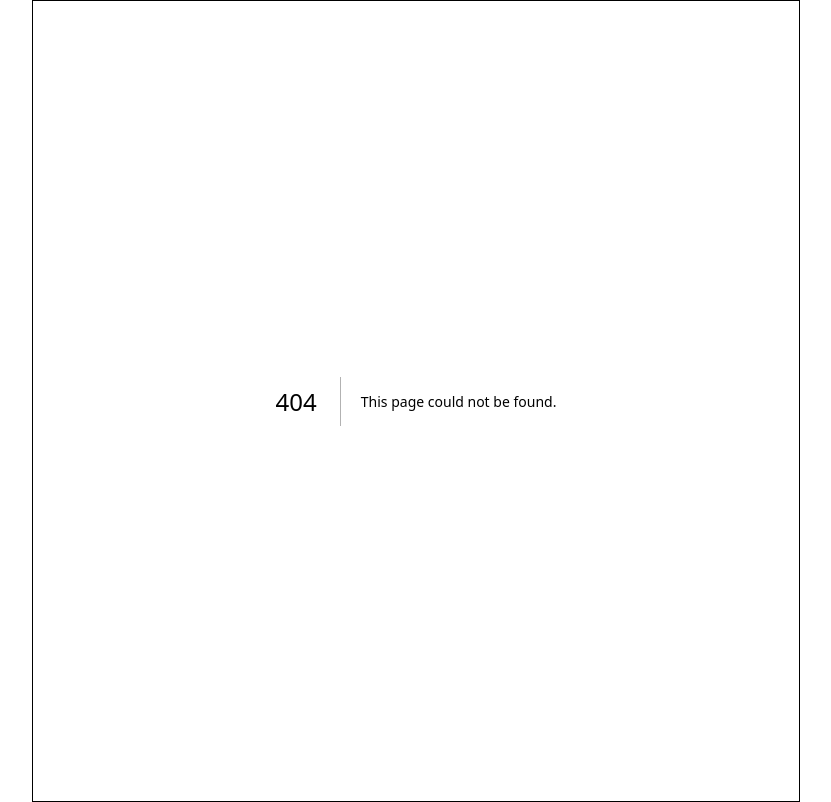
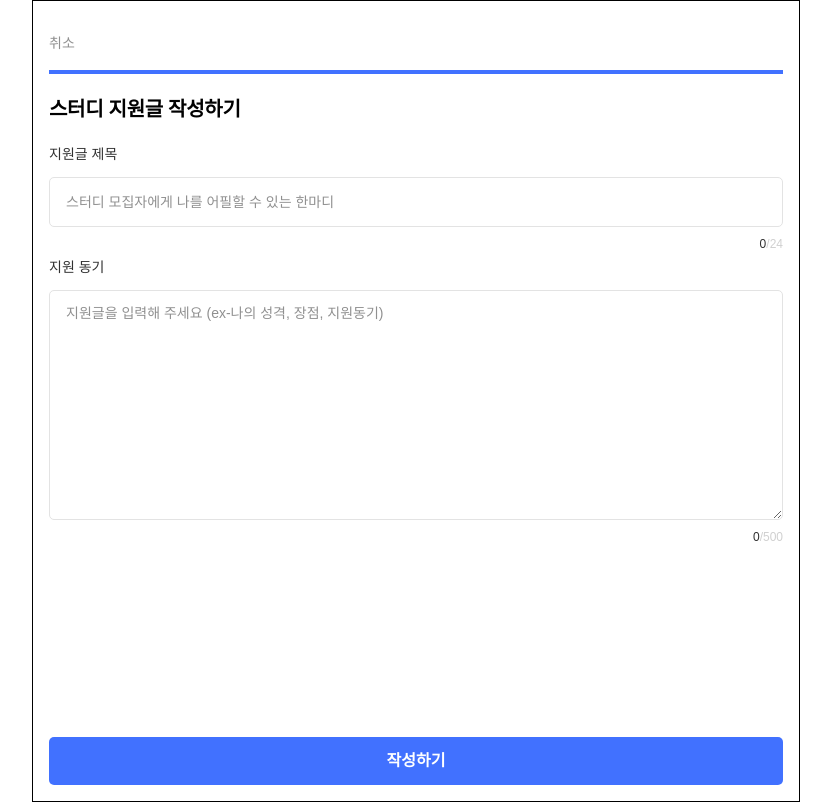
Before and after one commit to Woongjin-Udemy-Pixe11/sturing, a Next.js app: page /study-apply/create in a window 1280 px wide. Before the commit this address had no page. Shown: the whole page, without its empty margins (224-1055 px from the left). Built offline with nearby package versions, Linux system fonts and the light colour scheme; a web font is replaced by a local one.

Commit message:
[design] 스터디 폼 중간에 새로운 내용 넣을 수 있게 수정

```diff
--- /dev/null
+++ b/src/app/(yejin)/study-apply/create/page.tsx
@@ -0,0 +1,25 @@
+import LongButton from '@/components/common/LongButton';
+import StudyForm from '@/components/common/StudyForm';
+import Link from 'next/link';
+
+export default function page() {
+  return (
+    <div className="w-full p-[1.6rem] flex flex-col justify-between h-screen">
+      <div>
+        <button className="w-full text-left border-b-[0.4rem] border-main-600 mb-[2rem] py-[1.6rem] text-gray-600 text-content-1">
+          취소
+        </button>
+        <StudyForm
+          heading="스터디 지원글 작성하기"
+          titleLabel="지원글 제목"
+          contentLabel="지원 동기"
+          titlePlaceholder="스터디 모집자에게 나를 어필할 수 있는 한마디"
+          contentPlaceholder="지원글을 입력해 주세요 (ex-나의 성격, 장점, 지원동기)"
+        />
+      </div>
+      <Link href="./complete" className="">
+        <LongButton color="blue">작성하기</LongButton>
+      </Link>
+    </div>
+  );
+}
--- a/src/components/common/StudyForm.tsx
+++ b/src/components/common/StudyForm.tsx
@@ -6,6 +6,7 @@ type TStudyFormProps = {
   contentPlaceholder: string;
   titleMaxLength?: number;
   contentMaxLength?: number;
+  children?: React.ReactNode;
   heading: string;
   titleLabel: string;
   contentLabel: string;
@@ -17,6 +18,7 @@ export default function StudyForm(props: TStudyFormProps) {
     contentPlaceholder,
     titleMaxLength = 24,
     contentMaxLength = 500,
+    children,
     heading,
     titleLabel,
     contentLabel,
@@ -30,6 +32,7 @@ export default function StudyForm(props: TStudyFormProps) {
       <h1 className="font-semibold text-[2.0rem] tracking-[-0.03rem] text-gray-1000 mb-[2.0rem]">
         {heading}
       </h1>
+      {children}
       <div className="flex flex-col items-start">
         <div className="w-full flex flex-col">
           <label
```
